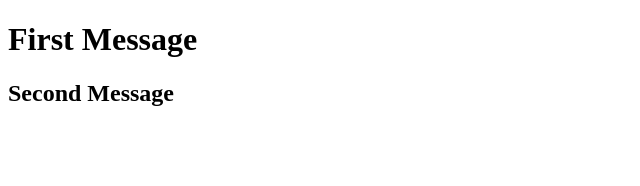
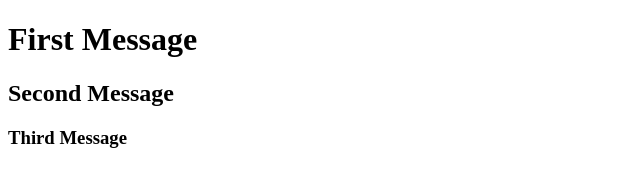
Before and after one commit to Ramkumar6813-git/File1, a plain HTML site: page index.html in a window 1280 px wide. Shown: the whole page, without its empty margins (0-640 px from the left). Drawn offline with Linux system fonts and the light colour scheme.

Commit message:
added h3 and readme.md

```diff
--- a/index.html
+++ b/index.html
@@ -8,5 +8,6 @@
   <body>
     <h1>First Message</h1>
     <h2>Second Message</h2>
+    <h3>Third Message</h3>
   </body>
 </html>
```
Also changed, not shown: 1 other file.
